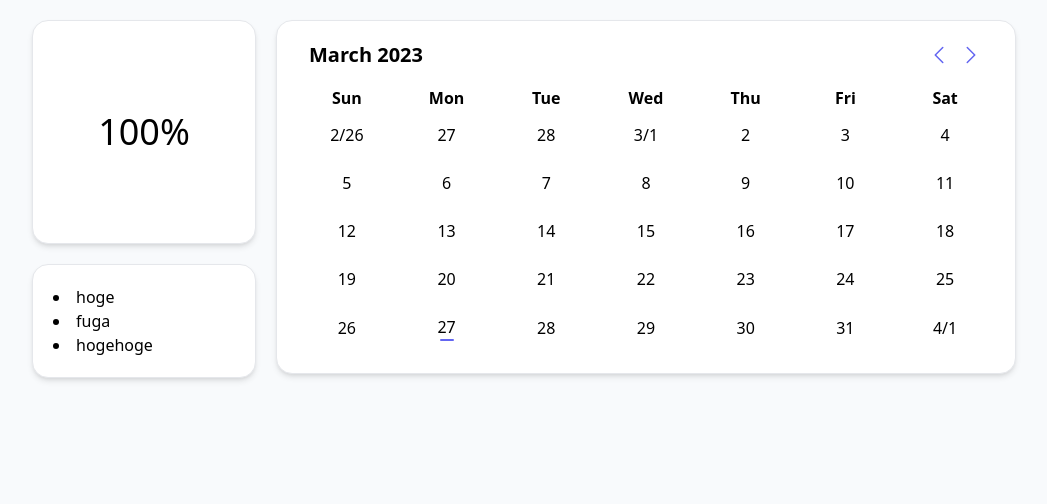
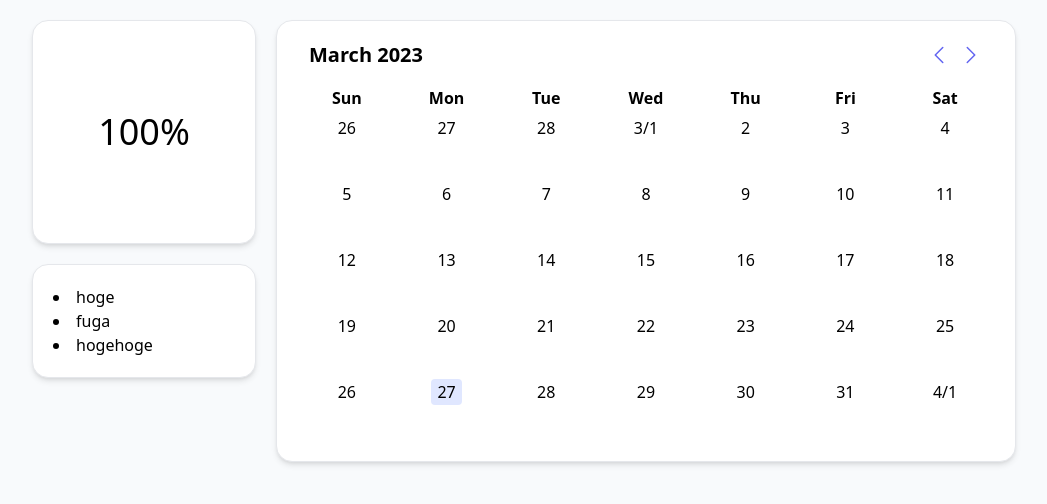
Before and after one commit to laddge/study-console, a Vue app: page / in a window 1280 px wide. Shown: the top 504 px of the page, without its empty margins (116-1163 px from the left). Built offline with nearby package versions, Linux system fonts and the light colour scheme.

Commit message:
split calendar cells as components

```diff
--- /dev/null
+++ b/src/components/CalendarCell.vue
@@ -0,0 +1,13 @@
+<script setup lang="ts">
+  import { format, getDate } from 'date-fns'
+
+  const props = defineProps<{ date: Date }>()
+</script>
+
+<template>
+  <div class="h-16 p-1">
+    <span :class="format(date, 'Y-M-d') == format(new Date(), 'Y-M-d') ? 'bg-indigo-100 rounded px-1.5 py-0.5' : 'px-1.5 py-0.5'">
+      <span v-if="getDate(props.date) == 1">{{ format(date, 'M/') }}</span>{{ getDate(props.date) }}
+    </span>
+  </div>
+</template>
--- a/src/components/CalendarWidget.vue
+++ b/src/components/CalendarWidget.vue
@@ -2,6 +2,7 @@
   import { ref } from 'vue'
   import { addMonths, getDate, startOfMonth, endOfMonth, getWeekOfMonth, startOfWeek, format } from 'date-fns'
   import { ChevronLeftIcon, ChevronRightIcon, ArrowUturnLeftIcon } from '@heroicons/vue/24/solid'
+  import CalendarCell from './CalendarCell.vue'
 
   const monthDiff = ref(0)
 
@@ -34,14 +35,8 @@
         <th>Sat</th>
       </tr>
       <tr v-for="(_, row) in getWeekOfMonth(endOfMonth(addMonths(startOfMonth(new Date()), monthDiff)))" :key="row">
-        <td v-for="(_, col) in 7" :key="col" class="py-3">
-          <div v-if="row == 0 && col == 0 || format(getCellDate(row, col), 'd') == '1'">
-            {{ format(getCellDate(row, col), 'M/d') }}
-          </div>
-          <div v-else>
-            {{ format(getCellDate(row, col), 'd') }}
-          </div>
-          <div v-if="format(getCellDate(row, col), 'Y-M-d') == format(new Date(), 'Y-M-d')" class="mx-auto w-3.5 h-0.5 rounded bg-indigo-500" />
+        <td v-for="(_, col) in 7" :key="col">
+          <CalendarCell :date="getCellDate(row, col)" />
         </td>
       </tr>
     </table>
```
